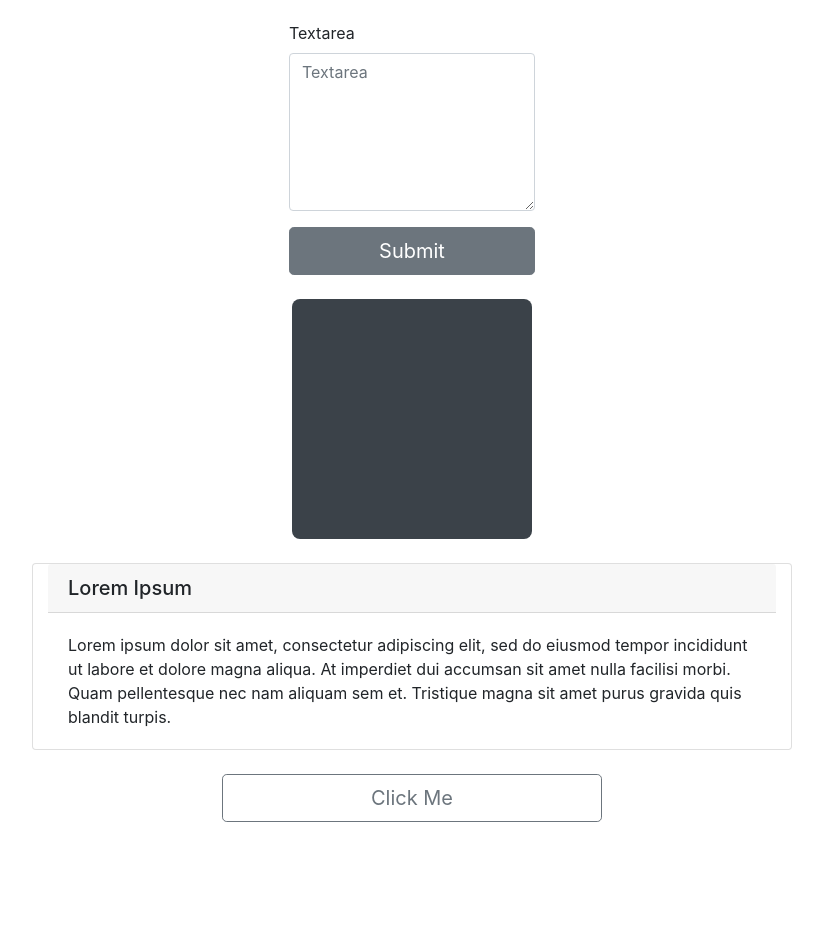
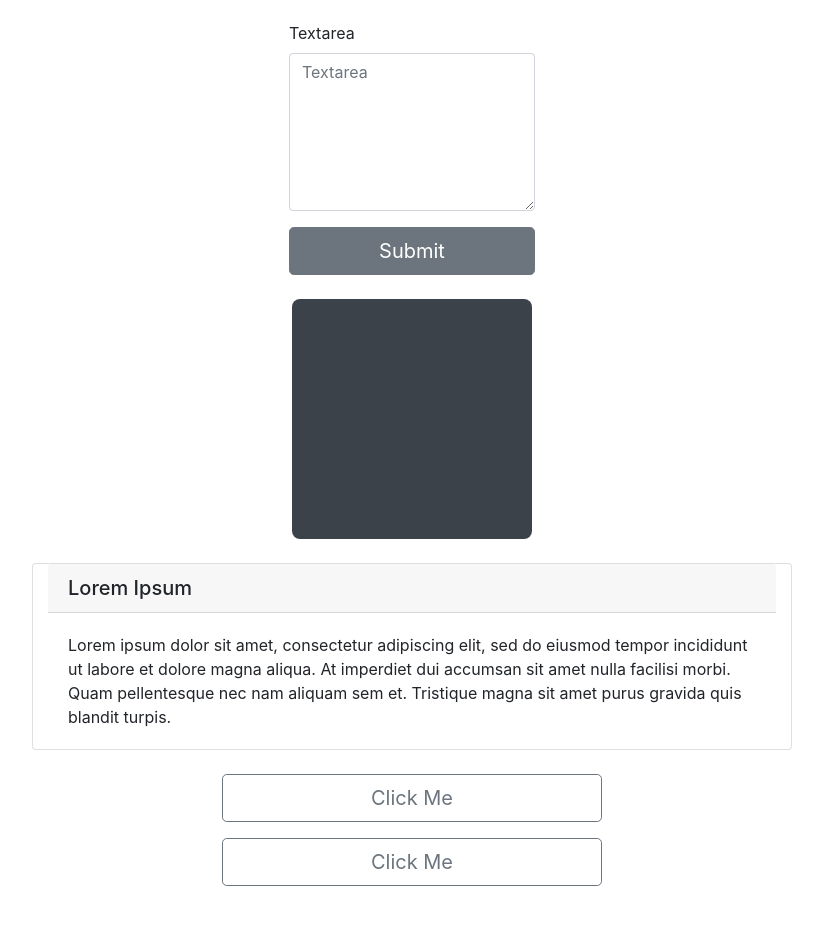
Before and after one commit to cattmampbell/manipulating-html, a plain HTML site: page jquery/jquery-index.html in a window 1280 px wide. Shown: the part 147-1072 px from the top of the page, without its empty margins (228-1051 px from the left). Before the commit the page ends 993 px from the top, so only its background shows below. Drawn offline with nearby package versions, Linux system fonts and the light colour scheme.

Commit message:
Added <button> structure to  jquery-index.html file.

```diff
--- a/jquery/jquery-index.html
+++ b/jquery/jquery-index.html
@@ -42,13 +42,21 @@
             </div>
         </div>
         <div class="row justify-content-center" id="row6">
-            <button class="btn btn-lg btn-outline-secondary col-4 py-2 mb-4" id="spanBtn">Click Me</button>
+            <button class="btn btn-lg btn-outline-secondary col-4 py-2 mb-2" id="spanBtn">Click Me</button>
         </div>
         <div class="row justify-content-center" id="row7">
             <div id="emptyDiv">
                 <!-- Span -->
 
             </div>
+        </div>
+        <div class="row justify-content-center" id="row8">
+            <button class="btn btn-lg btn-outline-secondary col-4 py-2 mt-2 mb-4" id="ulBtn">Click Me</button>
+        </div>
+        <div class="row justify-content-center mb-4" id="row9">
+            <ul class="list-group" id="friendUl">
+                <!-- List Items -->
+            </ul>
         </div>
     </div>
 
```
